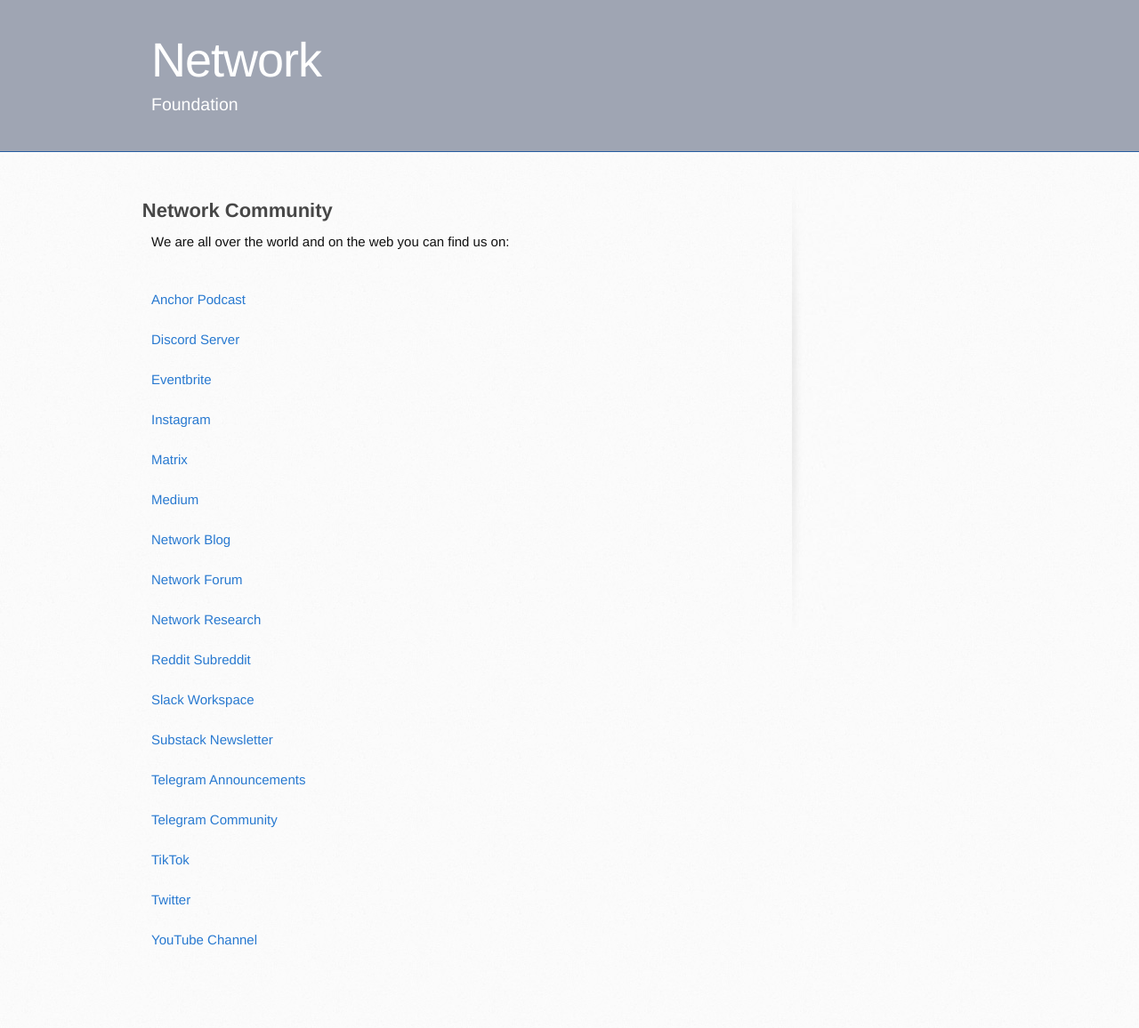
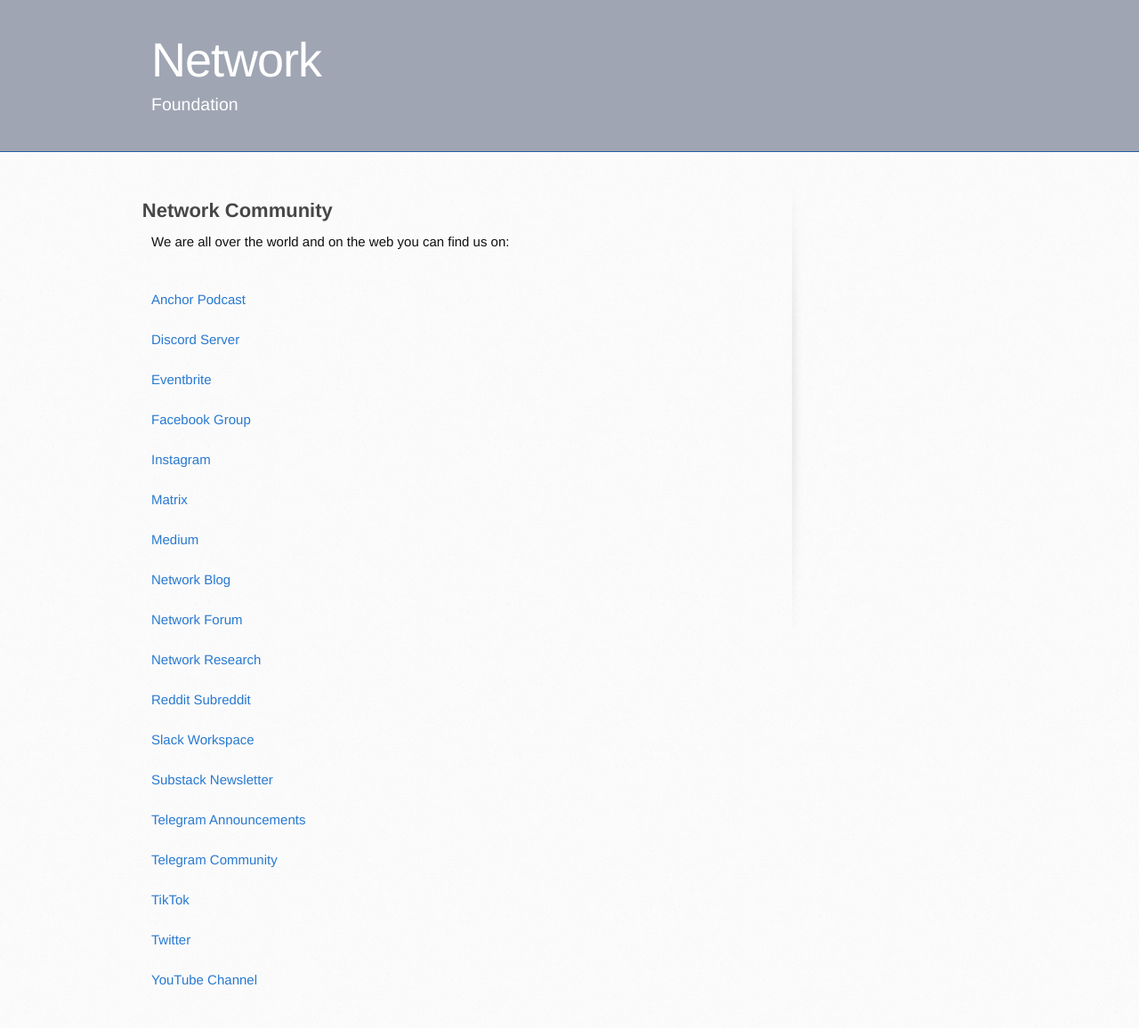
Before and after one commit to networkf/network.github.io, a Jekyll site: the page built from community.md, in a window 1280 px wide. Shown: the whole page at 89% size. Built offline with Jekyll 4.4.1, drawn with Linux system fonts in a browser that asks for light colours; some web fonts are replaced; our own code applies the rules of GitHub Pages for plain Markdown files; before the commit the page ends 1111 px from its top, so only the background shows below that.

Commit message:
Update community.md

```diff
--- a/community.md
+++ b/community.md
@@ -17,6 +17,9 @@ We are all over the world and on the web you can find us on:
 <br>
 <br>
 <a href="https://networkfund.eventbrite.com" target="_blank">Eventbrite</a>
+<br>
+<br>
+<a href="https://facebook.com/groups/networkfund" target="_blank">Facebook Group</a>
 <br>
 <br>
 <a href="https://instagram.com/networkfund" target="_blank">Instagram</a>
```
